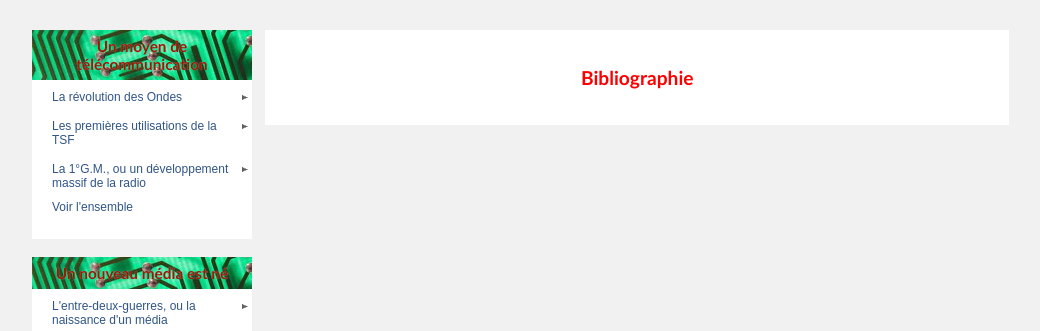
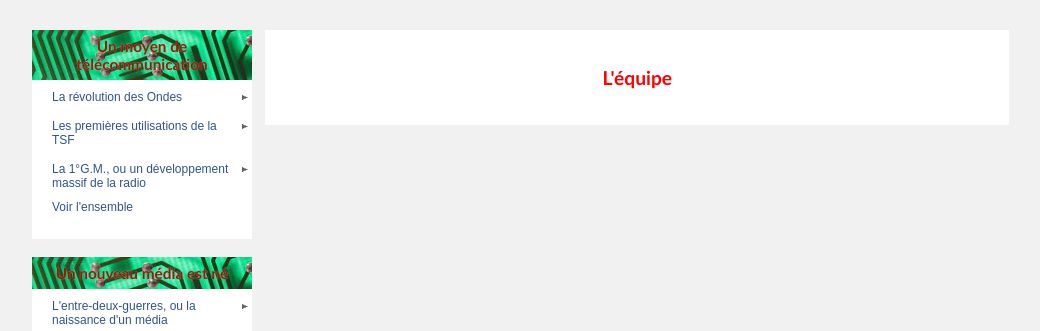
Before and after one commit to tpe-radio/Site-TPE, a PHP site: page /lequipe.php in a window 1280 px wide. Shown: the part 190-521 px from the top of the page, without its empty margins (113-1153 px from the left). Run offline with PHP 8.4, Linux system fonts and the light colour scheme.

Commit message:
Création de la page "L'équipe"

```diff
--- a/lequipe.php
+++ b/lequipe.php
@@ -6,7 +6,7 @@
                 <script type="text/javascript" src="scripts/jquery-1.7.1.min.js"></script>
                 <link rel="icon" type="image/png" href="images/favicon.png" />
 
-		<title>Bibliographie</title>
+		<title>L'équipe</title>
 
 		<!--[if lt IE 9]>
 		<script src="http://html5shiv.googlecode.com/svn/trunk/html5.js"></script>
@@ -28,7 +28,7 @@
 			<?php include("includes/menus/nav_gauche.php"); ?>
 
 			<section id="contenu">
-				<h1>Bibliographie</h1>
+				<h1>L'équipe</h1>
 
 			</section>
 
```
